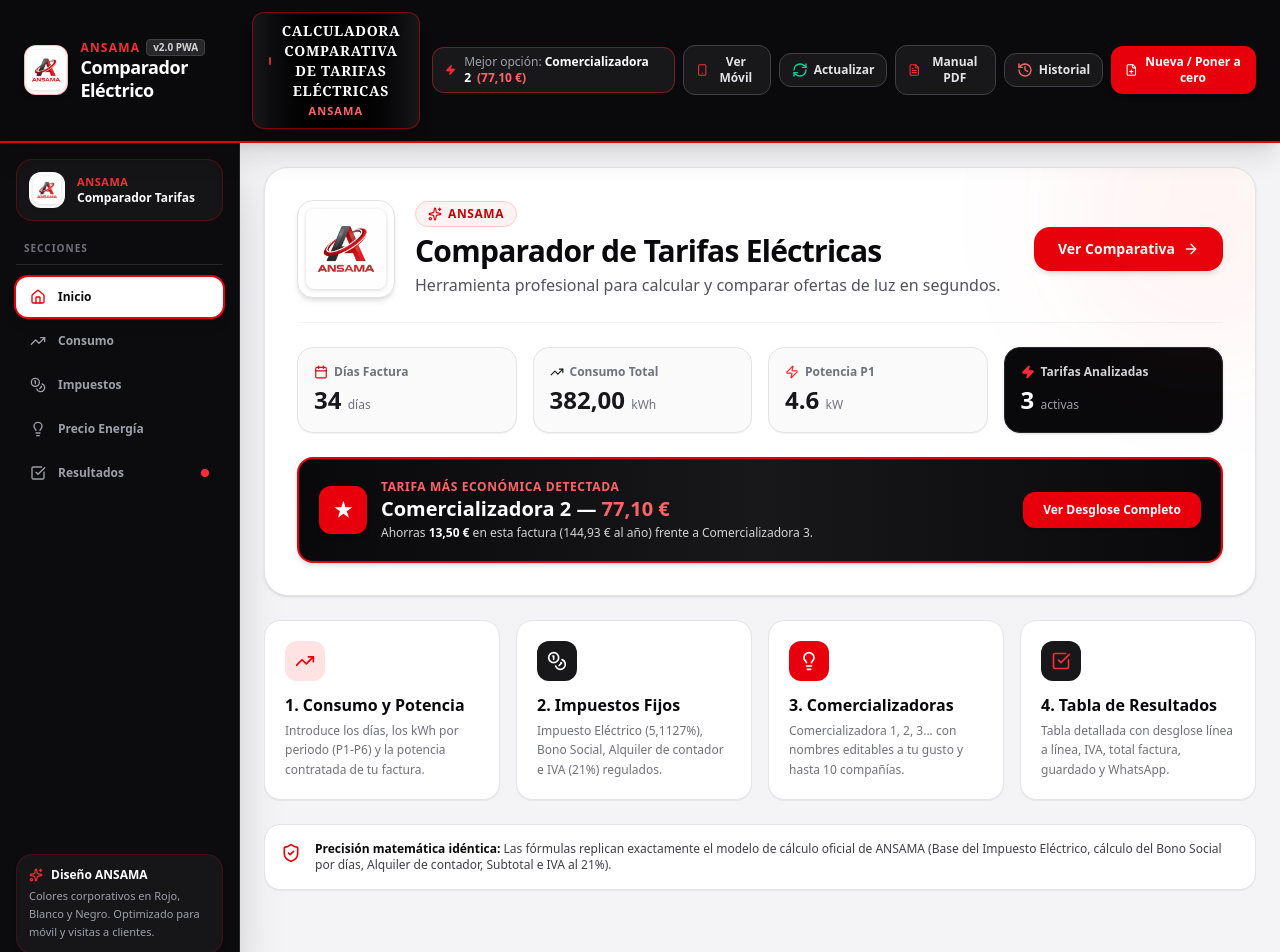
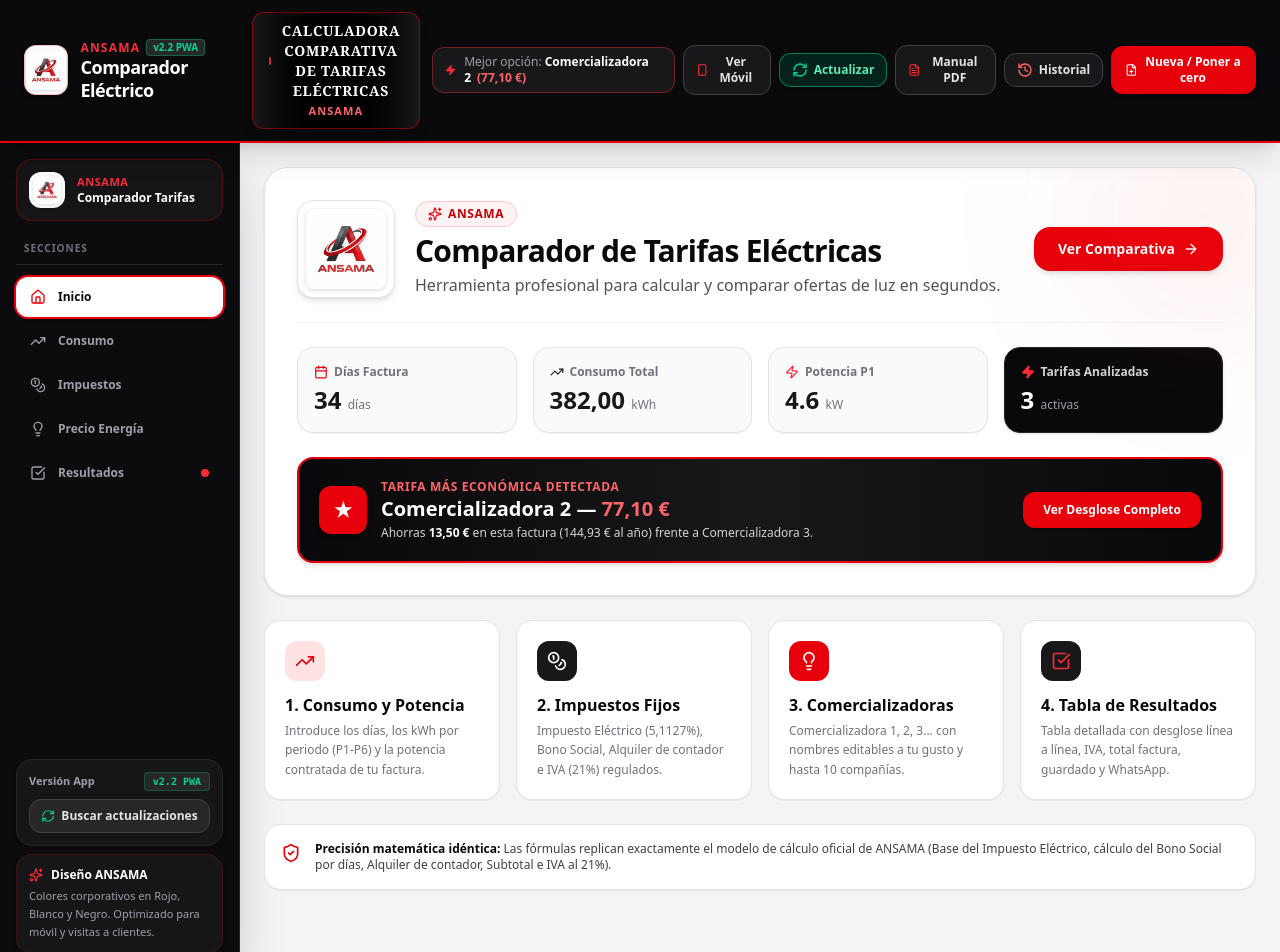
Before and after one commit to Gaguegu/Nuevo-Comparador, a React (Vite) app: page / in a window 1280 px wide. Shown: the top 952 px of the page. Built offline with nearby package versions, Linux system fonts and the light colour scheme.

Commit message:
feat: add update system and cache busting
Implement an update check mechanism in the UI, update the version to v2.2, and add cache-control headers to ensure users receive the latest application changes.

```diff
--- a/index.html
+++ b/index.html
@@ -3,6 +3,9 @@
   <head>
     <meta charset="UTF-8" />
     <meta name="viewport" content="width=device-width, initial-scale=1.0, maximum-scale=1.0, user-scalable=no" />
+    <meta http-equiv="Cache-Control" content="no-cache, no-store, must-revalidate" />
+    <meta http-equiv="Pragma" content="no-cache" />
+    <meta http-equiv="Expires" content="0" />
     <title>ANSAMA Comparador de Tarifas Eléctricas</title>
     <meta name="description" content="Comparador profesional de tarifas de luz y comercializadoras eléctricas de ANSAMA con desglose de potencia P1-P6, consumo, impuestos, IVA y comparativas de ahorro." />
     <meta property="og:title" content="ANSAMA Comparador de Tarifas Eléctricas" />
--- a/src/App.tsx
+++ b/src/App.tsx
@@ -252,6 +252,15 @@
             activeTab={activeTab}
             onChangeTab={setActiveTab}
             bestTariffSavings={summary.maxSavingsVsWorst}
+            hasUpdate={hasUpdate}
+            isCheckingUpdate={isCheckingUpdate}
+            onCheckOrApplyUpdate={() => {
+              if (hasUpdate) {
+                applyUpdate();
+              } else {
+                checkForUpdates(true);
+              }
+            }}
           />
         </div>
 
--- a/src/components/Header.tsx
+++ b/src/components/Header.tsx
@@ -43,8 +43,8 @@
             <div>
               <div className="flex items-center gap-1.5">
                 <span className="text-xs tracking-widest font-black uppercase text-red-500">ANSAMA</span>
-                <span className="text-[10px] px-1.5 py-0.2 rounded bg-zinc-800 text-zinc-300 font-semibold border border-zinc-700">
-                  v2.0 PWA
+                <span className="text-[10px] px-1.5 py-0.2 rounded bg-zinc-800 text-emerald-400 font-bold border border-emerald-500/40">
+                  v2.2 PWA
                 </span>
               </div>
               <h1 className="text-base sm:text-lg font-black tracking-tight text-white leading-tight">
@@ -67,15 +67,15 @@
               </button>
             )}
 
-            {onCheckOrApplyUpdate && (
+            {/* Mobile Update button */}
             <button
               type="button"
-                onClick={onCheckOrApplyUpdate}
+              onClick={onCheckOrApplyUpdate || (() => window.location.reload())}
               disabled={isCheckingUpdate}
-                className={`relative flex items-center gap-1 text-xs px-2 py-1.5 rounded-lg border font-bold active:scale-95 cursor-pointer transition ${
+              className={`relative flex items-center gap-1 text-xs px-2.5 py-1.5 rounded-lg border font-bold active:scale-95 cursor-pointer transition ${
                 hasUpdate
-                    ? 'bg-red-600 text-white border-red-500 shadow-md shadow-red-600/40 animate-pulse'
-                    : 'bg-zinc-900 hover:bg-zinc-800 text-zinc-200 border-zinc-700'
+                  ? 'bg-red-600 text-white border-red-500 shadow-md shadow-red-600/50 animate-pulse'
+                  : 'bg-emerald-950/70 hover:bg-emerald-900/90 text-emerald-300 border-emerald-500/60'
               }`}
               title={
                 hasUpdate
@@ -88,12 +88,11 @@
                   isCheckingUpdate ? 'animate-spin' : ''
                 }`}
               />
-                <span>{hasUpdate ? 'Actualizar' : 'Actualizar'}</span>
+              <span>Actualizar</span>
               {hasUpdate && (
                 <span className="absolute -top-1 -right-1 w-2.5 h-2.5 bg-yellow-400 rounded-full animate-ping" />
               )}
             </button>
-            )}
 
             {onOpenManual && (
               <button
@@ -174,20 +173,19 @@
           )}
 
           {/* Botón de Actualizar / Comprobar Actualizaciones */}
-          {onCheckOrApplyUpdate && (
           <button
             type="button"
-              onClick={onCheckOrApplyUpdate}
+            onClick={onCheckOrApplyUpdate || (() => window.location.reload())}
             disabled={isCheckingUpdate}
             className={`relative flex items-center gap-1.5 text-xs px-3 py-2 rounded-xl transition border cursor-pointer font-bold active:scale-95 ${
               hasUpdate
-                  ? 'bg-gradient-to-r from-red-600 to-red-700 hover:from-red-500 hover:to-red-600 text-white border-red-500 shadow-lg shadow-red-600/40 animate-pulse'
-                  : 'bg-zinc-900 hover:bg-zinc-800 text-zinc-200 hover:text-white border-zinc-700'
+                ? 'bg-gradient-to-r from-red-600 to-red-700 hover:from-red-500 hover:to-red-600 text-white border-red-500 shadow-lg shadow-red-600/50 animate-pulse'
+                : 'bg-emerald-950/70 hover:bg-emerald-900/90 text-emerald-300 hover:text-white border-emerald-500/60 shadow-sm'
             }`}
             title={
               hasUpdate
                 ? '¡Hay una nueva versión disponible! Haz clic para actualizar ahora'
-                  : 'Comprobar si hay nuevas actualizaciones'
+                : 'Comprobar actualizaciones o recargar versión'
             }
           >
             <RefreshCw
@@ -205,7 +203,6 @@
               </>
             )}
           </button>
-          )}
 
           {/* Manual de Usuario PDF */}
           {onOpenManual && (
--- a/src/components/Navigation.tsx
+++ b/src/components/Navigation.tsx
@@ -1,5 +1,5 @@
 import React from 'react';
-import { Home, TrendingUp, Coins, Lightbulb, CheckSquare, Sparkles } from 'lucide-react';
+import { Home, TrendingUp, Coins, Lightbulb, CheckSquare, Sparkles, RefreshCw } from 'lucide-react';
 import { ActiveTab } from '../types';
 import { Logo } from './Logo';
 
@@ -7,6 +7,9 @@
   activeTab: ActiveTab;
   onChangeTab: (tab: ActiveTab) => void;
   bestTariffSavings?: number;
+  hasUpdate?: boolean;
+  isCheckingUpdate?: boolean;
+  onCheckOrApplyUpdate?: () => void;
 }
 
 const NAV_ITEMS: { id: ActiveTab; label: string; icon: React.FC<{ className?: string }> }[] = [
@@ -17,7 +20,14 @@
   { id: 'resultados', label: 'Resultados', icon: CheckSquare },
 ];
 
-export const DesktopSidebar: React.FC<NavigationProps> = ({ activeTab, onChangeTab, bestTariffSavings }) => {
+export const DesktopSidebar: React.FC<NavigationProps> = ({
+  activeTab,
+  onChangeTab,
+  bestTariffSavings,
+  hasUpdate = false,
+  isCheckingUpdate = false,
+  onCheckOrApplyUpdate,
+}) => {
   return (
     <aside className="w-60 shrink-0 bg-[#0c0c0e] text-white flex flex-col justify-between p-4 shadow-2xl border-r border-zinc-800">
       <div className="space-y-3">
@@ -66,6 +76,35 @@
         </div>
       </div>
 
+      <div className="space-y-2">
+        {/* App Version & Update Status */}
+        <div className="bg-zinc-900/90 rounded-2xl p-3 border border-zinc-800 text-xs text-zinc-300 shadow-md space-y-2">
+          <div className="flex items-center justify-between">
+            <span className="text-[11px] font-bold text-zinc-400">Versión App</span>
+            <span className="text-[10px] font-mono bg-zinc-800 text-emerald-400 px-2 py-0.5 rounded border border-emerald-500/30 font-bold">
+              v2.2 PWA
+            </span>
+          </div>
+          <button
+            type="button"
+            onClick={onCheckOrApplyUpdate || (() => window.location.reload())}
+            disabled={isCheckingUpdate}
+            className={`w-full flex items-center justify-center gap-1.5 py-2 px-2.5 rounded-xl text-xs font-bold transition cursor-pointer active:scale-95 ${
+              hasUpdate
+                ? 'bg-red-600 hover:bg-red-700 text-white shadow-md shadow-red-600/40 animate-pulse'
+                : 'bg-zinc-800 hover:bg-zinc-700 text-zinc-200 border border-zinc-700'
+            }`}
+            title="Buscar actualizaciones de la app o recargar"
+          >
+            <RefreshCw
+              className={`w-3.5 h-3.5 ${hasUpdate ? 'text-white' : 'text-emerald-400'} ${
+                isCheckingUpdate ? 'animate-spin' : ''
+              }`}
+            />
+            <span>{hasUpdate ? 'Actualizar ahora' : 'Buscar actualizaciones'}</span>
+          </button>
+        </div>
+
         {/* Helpful shortcut / tip card in sidebar */}
         <div className="bg-zinc-900/90 rounded-2xl p-3 border border-red-600/20 text-xs text-zinc-300 shadow-md">
           <div className="flex items-center gap-2 font-bold text-white mb-1">
@@ -75,6 +114,7 @@
           <p className="text-[11px] text-zinc-400 leading-relaxed">
             Colores corporativos en Rojo, Blanco y Negro. Optimizado para móvil y visitas a clientes.
           </p>
+        </div>
       </div>
     </aside>
   );
```
Lines whose indentation alone changed are shown as unchanged.
